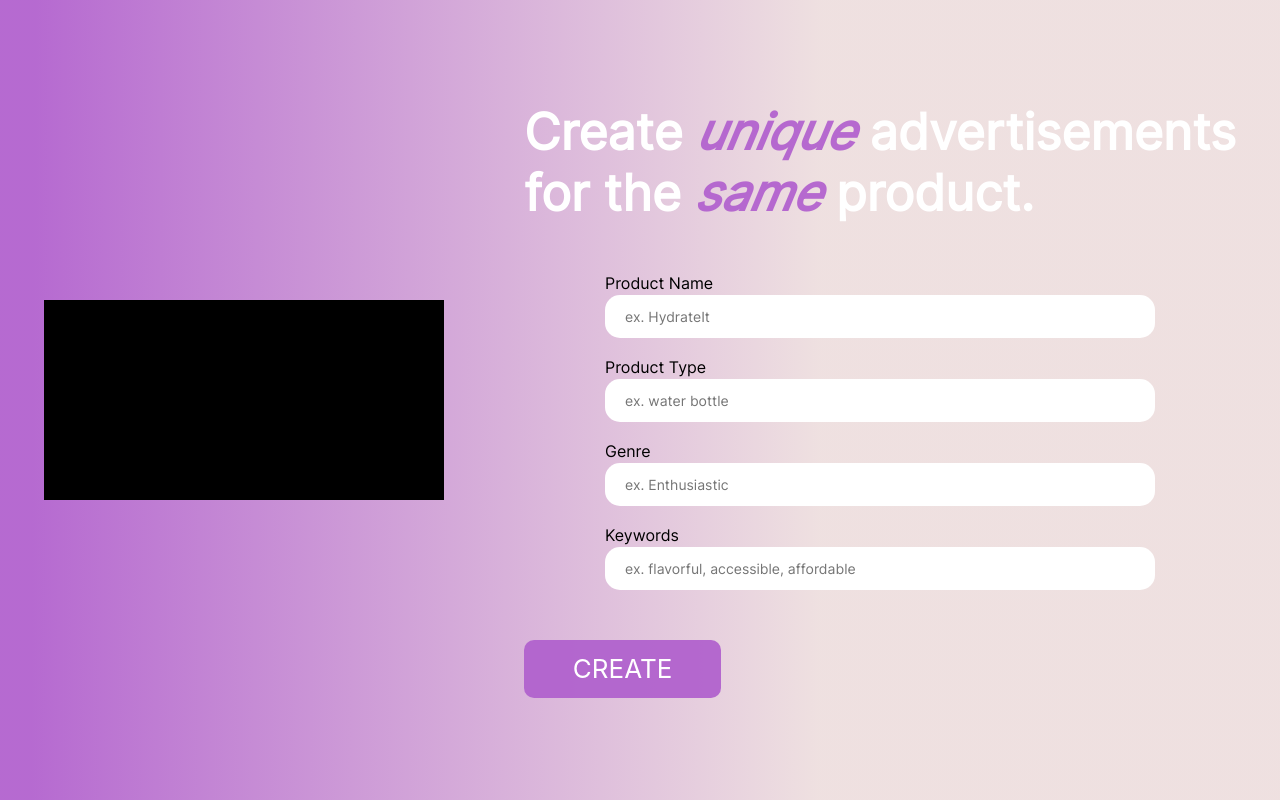
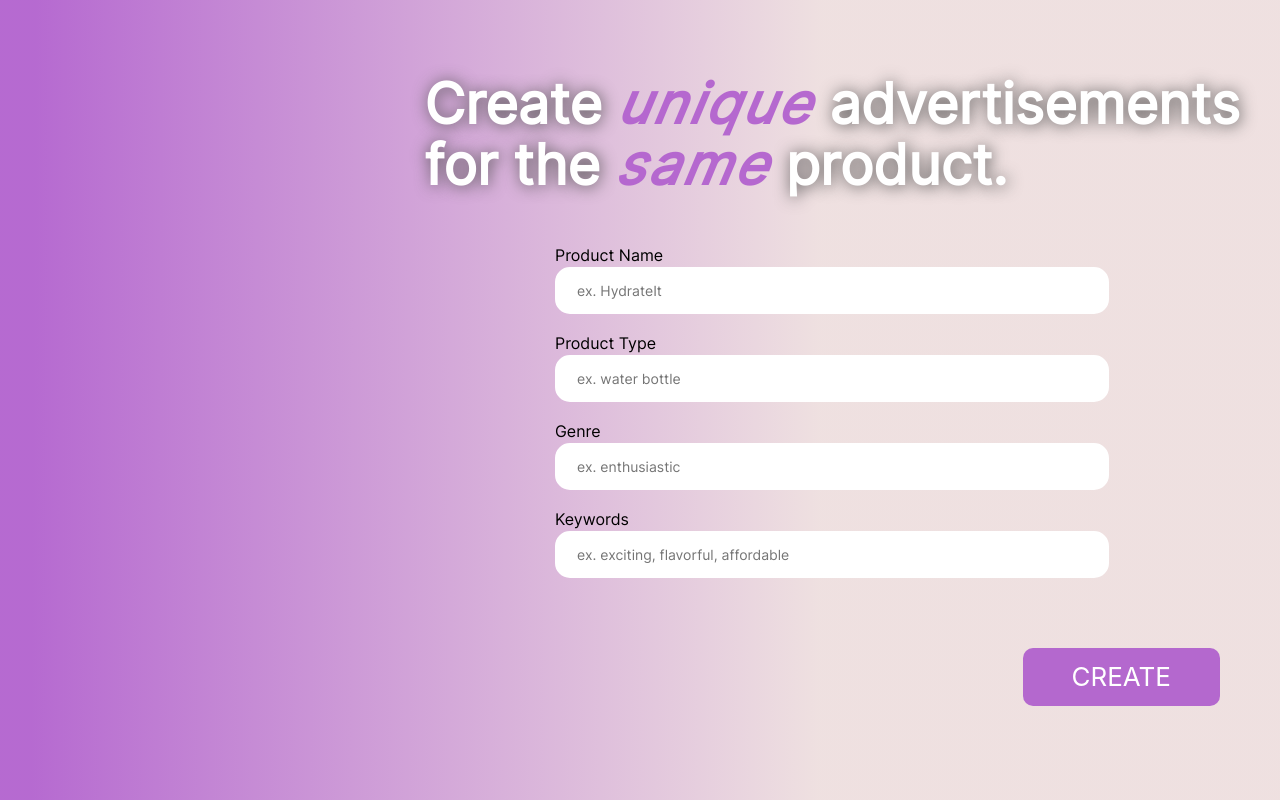
Before and after one commit to MeldaKiziltan/Instad, a React (Create React App) app in the folder instad/: page / in a window 1280 px wide. Built offline with nearby package versions, Linux system fonts and the light colour scheme.

Commit message:
styling touch-ups

```diff
--- a/instad/src/App.css
+++ b/instad/src/App.css
@@ -1,7 +1,3 @@
-.App {
-  text-align: center;
-}
-
 .App-logo {
   height: 40vmin;
   pointer-events: none;
@@ -39,20 +35,12 @@
 .flex-button {
   display: flex;
   margin: 20px;
-
-
 }
 
 .flex-right {
   display: flex;
   flex-direction: column;
-  margin-left: 40px;
-}
-
-.flex-left {
-  display: flex;
-  flex-direction: column;
-  margin-right: 40px;
+  margin-left: 30%;
 }
 
 .flex-test {
--- a/instad/src/App.js
+++ b/instad/src/App.js
@@ -9,18 +9,18 @@ function App() {
   return (
     <div className="App">
         <div className="flex-left">
-          <div className="flex-test">
-          </div>
         </div>
         <div className="flex-right">
           <MainText></MainText>
           <div className="flex-fields">
             <InputField text="Product Name" preview="ex. HydrateIt"></InputField>
             <InputField text="Product Type" preview="ex. water bottle"></InputField>
-            <InputField text="Genre" preview="ex. Enthusiastic"></InputField>
-            <InputField text="Keywords" preview="ex. flavorful, accessible, affordable"></InputField>
+            <InputField text="Genre" preview="ex. enthusiastic"></InputField>
+            <InputField text="Keywords" preview="ex. exciting, flavorful, affordable"></InputField>
           </div>
-          <Button className="flex-button" text="CREATE" handleClick={() => {window.alert('create')}}></Button>
+          <div className="flex-button">
+            <Button className="flex-button" text="CREATE" handleClick={() => {window.alert('create')}}></Button>
+          </div>
 
         </div>
 
--- a/instad/src/components/inputField/inputField.css
+++ b/instad/src/components/inputField/inputField.css
@@ -1,9 +1,14 @@
 .input-field {
     display: flex;
     flex-direction: column;
+    color: black;
 
     margin-top: 10px;
     margin-bottom: 10px;
+}
+
+.input-field:hover {
+    color: rgba(93, 25, 118, 0.95);
 }
 
 .input-field-text{
@@ -11,7 +16,6 @@
     font-style: normal;
     font-weight: 400;
     font-size: 16px;
-    color: black;
 
     line-height: 19px;
     text-align: left;
@@ -29,9 +33,9 @@
     font-size: 14px;
     color: rgb(52, 52, 52);
 
-    background: #FFFFFF;
+    background: white;
     border-radius: 15px;
-    border-width: 0;
+    border: 2px solid white;
 
     padding-left: 20px;
 
--- a/instad/src/components/mainText/mainText.css
+++ b/instad/src/components/mainText/mainText.css
@@ -2,15 +2,27 @@
     font-family: 'Inter';
     font-style: normal;
     font-weight: 700;
-    font-size: 50px;
+    font-size: 56px;
     line-height: 61px;
 
     text-align: left;
 
     color: #FFFFFF;
+    text-shadow: 1px 1px 16px #535252;
 }
 
 .special {
     font-style: oblique;
+    letter-spacing: 3px;
     color: #B262CEF2;
+    text-shadow: none;
+
 }
+
+.special:hover {
+    background: linear-gradient(43deg, #4158D0 0%, #C850C0 46%, #FFCC70 100%);
+    -webkit-background-clip: text;
+    -webkit-text-fill-color: transparent;
+
+    cursor: default;
+}
```
